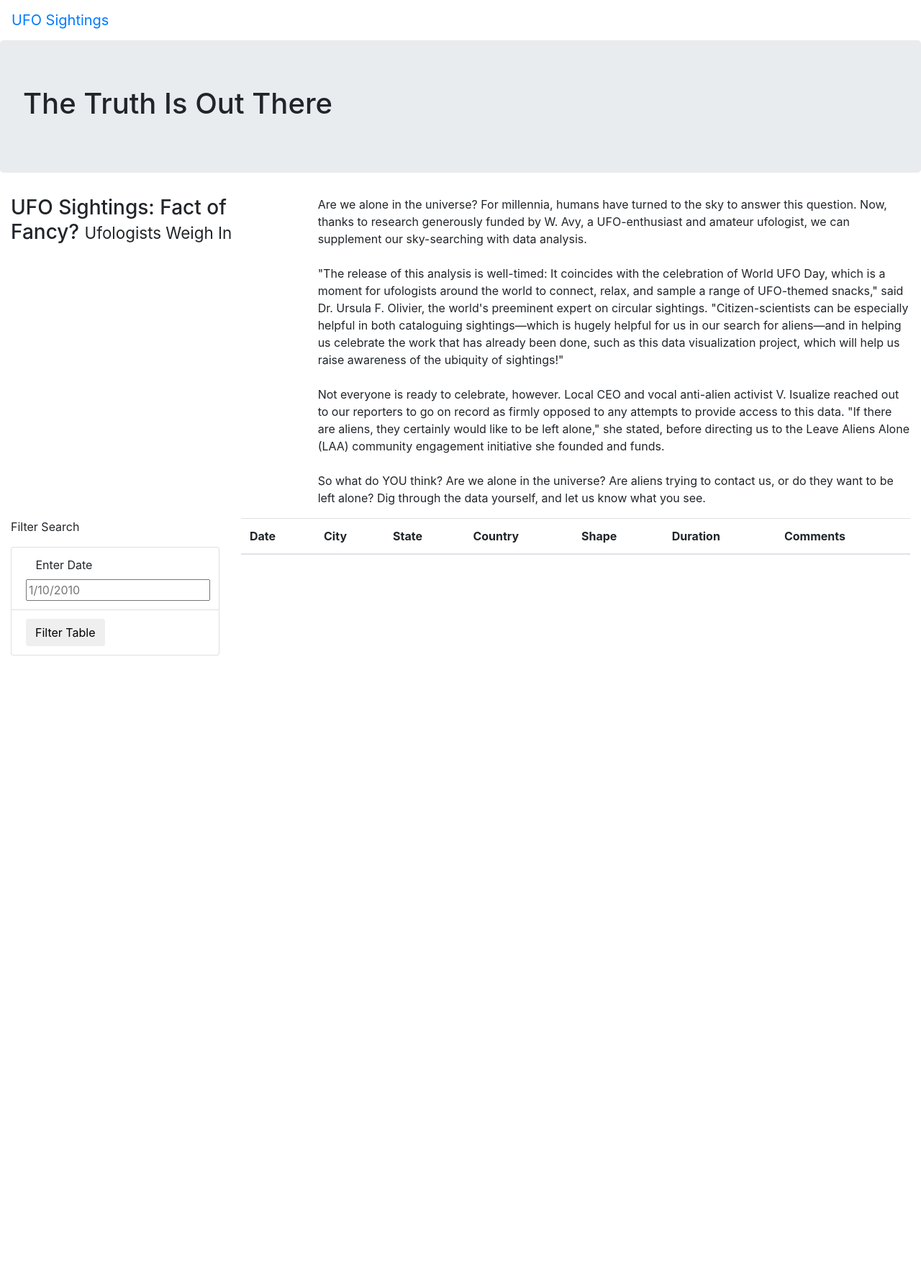
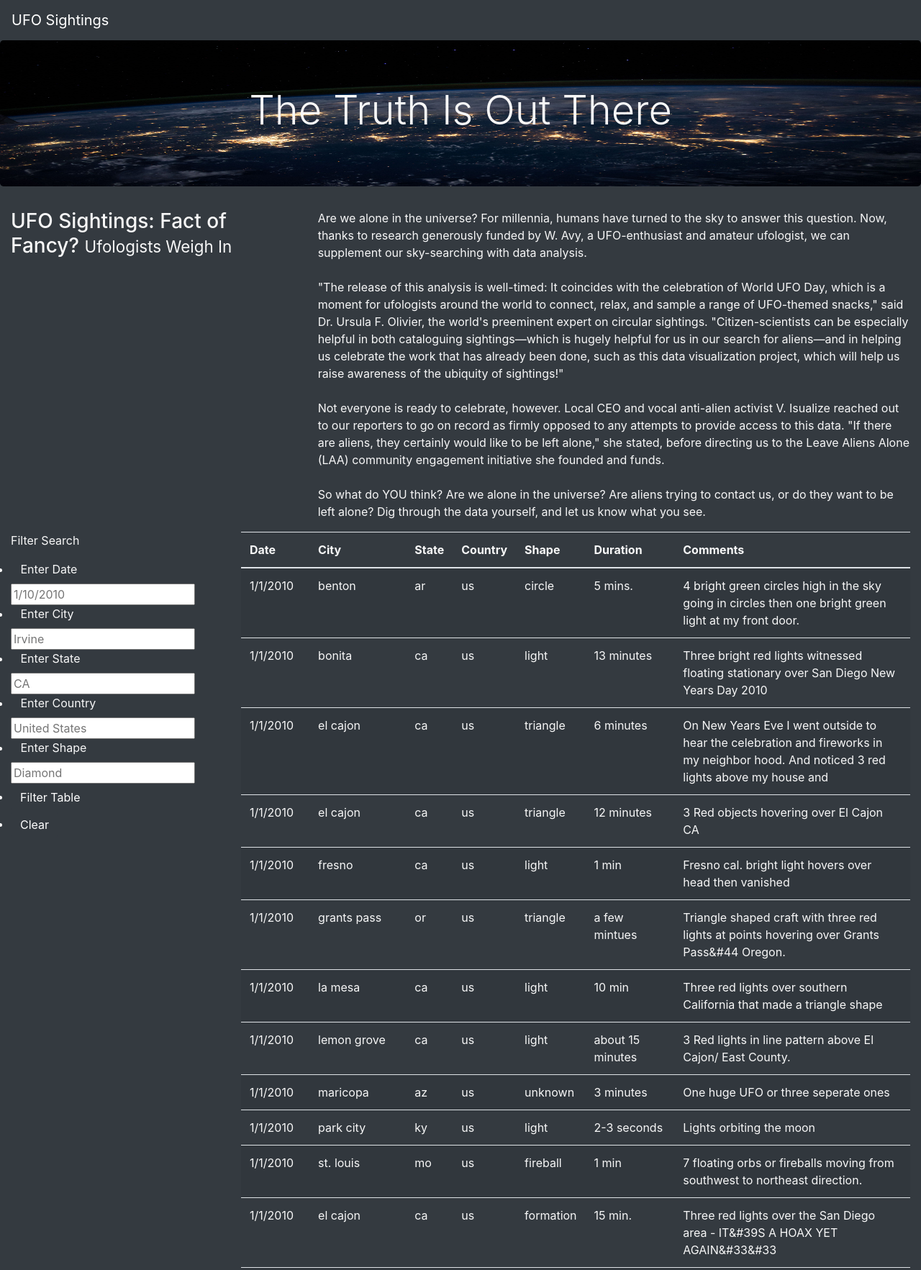
Before and after one commit to irenehk1213/UFOs, a plain HTML site: page index.html in a window 1280 px wide. Shown: the top 1765 px of the page at 72% size. Before the commit the page ends 911 px from the top, so only its background shows below. Drawn offline with nearby package versions, Linux system fonts and the light colour scheme; files whose address does not match are found by name.

Commit message:
Improved the webpage

```diff
--- a/index.html
+++ b/index.html
@@ -13,15 +13,14 @@
     />
     <link rel="stylesheet" href="static/css/style.css">
 </head>
-<body>
-
+<body class = "bg-dark">
 
     <div class = "wrapper">
-        <nav class = "navbar navbar-expand-lg">
+        <nav class = "navbar navbar-dark bg-dark navbar-expand-lg">
             <a class="navbar-brand" href="index.html">UFO Sightings</a>
         </nav>
         <div class="jumbotron">
-            <h1>The Truth Is Out There</h1>
+            <h1 class = "display-4">The Truth Is Out There</h1>
           </div>
 
         <div class="container-fluid">
@@ -41,18 +40,35 @@
                 <div class="container-fluid">
                     <div class="row">
                         <div class="col-md-3">
-                        <form>
+
+                        <form class = "bg-dark">
                             <p>Filter Search</p>
-                            <ul class="list-group">
-                                <li class="list-group-item">
+                            <ul class="list-group" class = "bg-dark">
+                                <li class = "bg-dark" class="list-group-item">
                                     <label for="date">&nbsp;&nbsp;&nbsp;Enter Date</label>
                                     &nbsp;&nbsp;<input type="text" placeholder="1/10/2010" id="datetime" />
+                                <li class = "bg-dark" class="list-group-item">
+                                    <label for="city">&nbsp;&nbsp;&nbsp;Enter City </label>
+                                    &nbsp;&nbsp;<input type="text" placeholder="Irvine" id="city" />
+                                <li class = "bg-dark" class="list-group-item">
+                                    <label for="state">&nbsp;&nbsp;&nbsp;Enter State</label>
+                                    &nbsp;&nbsp;<input type="text" placeholder="CA" id="state" />
+                                <li class = "bg-dark" class="list-group-item">
+                                    <label for="country">&nbsp;&nbsp;&nbsp;Enter Country</label>
+                                    &nbsp;&nbsp;<input type="text" placeholder="United States" id="country" />
+                                <li class = "bg-dark" class="list-group-item">
+                                    <label for="shape">&nbsp;&nbsp;&nbsp;Enter Shape</label>
+                                    &nbsp;&nbsp;<input type="text" placeholder="Diamond" id="shape" />
                                 </li>
-                                <li class="list-group-item">
-                                    <button id="filter-btn" type="button" class="btn btn-default">Filter Table</button>
+                                <li class = "bg-dark" class="list-group-item">
+                                    <button id="filter-btn" type="button" class="btn btn-dark">Filter Table</button>
+                                </li>
+                                <li class = "be-dark" class="list-group-item">
+                                    <button id="clear-btn" type="button" class="btn btn-dark">Clear</button>
                                 </li>
                         </div>
                         <div class="col-md-9">
+
                                 <table class="table table-striped">
                                       <thead>
                                         <tr>
@@ -66,16 +82,15 @@
                                         </tr>
                                       </thead>
                                       <tbody></tbody>
-                                    </table>
-                                  </div>
+                                </table>
+                        </div>
 
                             </ul>
                         </form>
-                      </div>
                     </div>
-                  </div>
-
-    </div>
-
+                </div>
+                <script src="https://cdnjs.cloudflare.com/ajax/libs/d3/4.11.0/d3.js"></script>
+                <script src="static/js/data.js"></script>
+                <script src="static/js/appChallenge.js"></script>
 </body>
 </html>
--- a/static/css/style.css
+++ b/static/css/style.css
@@ -0,0 +1,9 @@
+body {
+    color: #f7f7f7;
+}
+
+.jumbotron {
+    background-image: url("/Users/irenehk/Desktop/Analysis Projects/ClassRepo/UFOs/images/nasa.jpg");
+    background-size: 100% 100%;
+    text-align: center;
+  }
--- a/js/app.js
+++ b/static/js/app.js
@@ -1,5 +1,8 @@
 // import the data from data.js
 const tableData = data;
+
+// Reference the HTML table using d3
+var tbody = d3.select("tbody");
 
 function buildTable(data) {
     // First, clear out any existing data
@@ -16,7 +19,7 @@ function buildTable(data) {
         }
       );
     });
-
+};
 function handleClick() {
   // Grab the datetime value from the filter
   let date = d3.select("#datetime").property("value");
--- /dev/null
+++ b/static/js/appChallenge.js
@@ -0,0 +1,88 @@
+// from data.js
+const tableData = data;
+
+// get table references
+var tbody = d3.select("tbody");
+
+function buildTable(data) {
+  // First, clear out any existing data
+  tbody.html("");
+
+  // Next, loop through each object in the data
+  // and append a row and cells for each value in the row
+  data.forEach((dataRow) => {
+    // Append a row to the table body
+    let row = tbody.append("tr");
+
+    // Loop through each field in the dataRow and add
+    // each value as a table cell (td)
+    Object.values(dataRow).forEach((val) => {
+      let cell = row.append("td");
+      cell.text(val);
+    });
+  });
+}
+
+// Keep track of all filters
+var filters = {};
+
+  // Save the element, value, and id of the filter that was changed
+    // If a filter value was entered then add that filterId and value
+  // to the filters list. Otherwise, clear that filter from the filters object
+function updateFilters() {
+  console.log("in function")
+  datetime = d3.select("#datetime").property("value");
+  city = d3.select("#city").property("value");
+  state = d3.select("#state").property("value");
+  country = d3.select("#country").property("value");
+  shape = d3.select("#shape").property("value");
+
+  let grabelement = d3.select(this);
+  let filterid = grabelement.attr("id");
+  let filtervalues = grabelement.property("value");
+
+  console.log(filterid);
+  console.log(filtervalues);
+
+  if (filtervalues) {
+    console.log(filters);
+    filters[filterid] = filtervalues;
+    console.log(filters);
+  }
+  else{
+    delete filters[filterid];
+  }
+  console.log(filters);
+
+  // Call function to apply all filters and rebuild the table
+  filterTable2();
+}
+
+
+function filterTable2() {
+  // Set the filteredData to the tableData
+let filteredData = tableData ;
+  // Loop through all of the filters and keep any data that
+  // matches the filter values
+Object.entries(filters).forEach(function([key, value]) {
+  filteredData = filteredData.filter(row => row[key] == value);
+  });
+
+
+  // Finally, rebuild the table using the filtered Data
+  buildTable(filteredData);
+}
+
+// Attach an event to listen for changes to each filter
+// Hint: You'll need to select the event and what it is listening for within each set of parenthesis
+d3.selectAll("input").on("change", updateFilters);
+//d3.select("input").on("change", filterTable);
+
+//Clear button to refresh or reset the page
+let clear = d3.select("#clear-btn");
+clear.on("click", function() {
+  location.reload();
+});
+
+// Build the table when the page loads
+buildTable(tableData);
```
Also changed, not shown: images/nasa.jpg (added), static/js/data.js (renamed from js/data.js).
